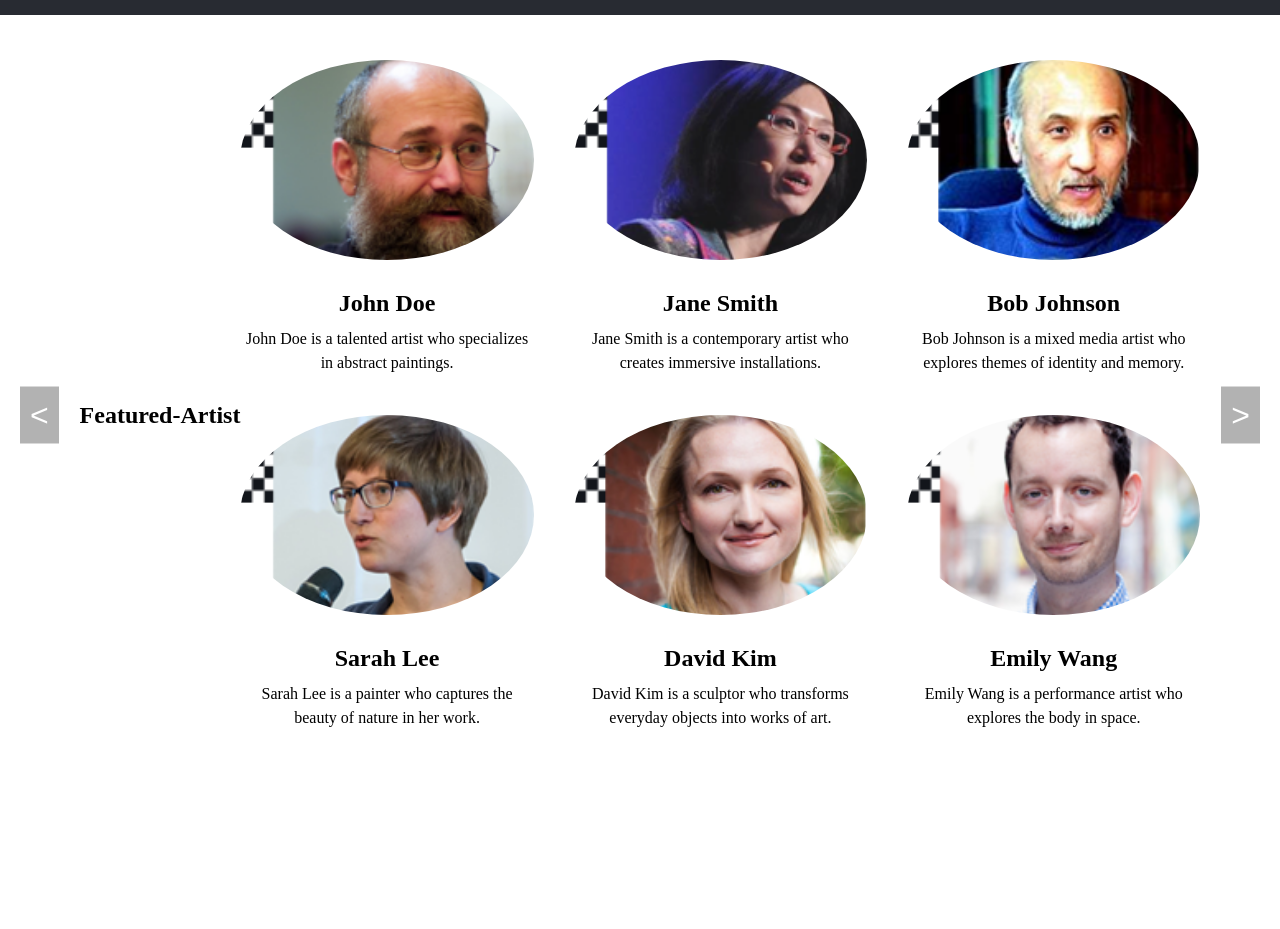
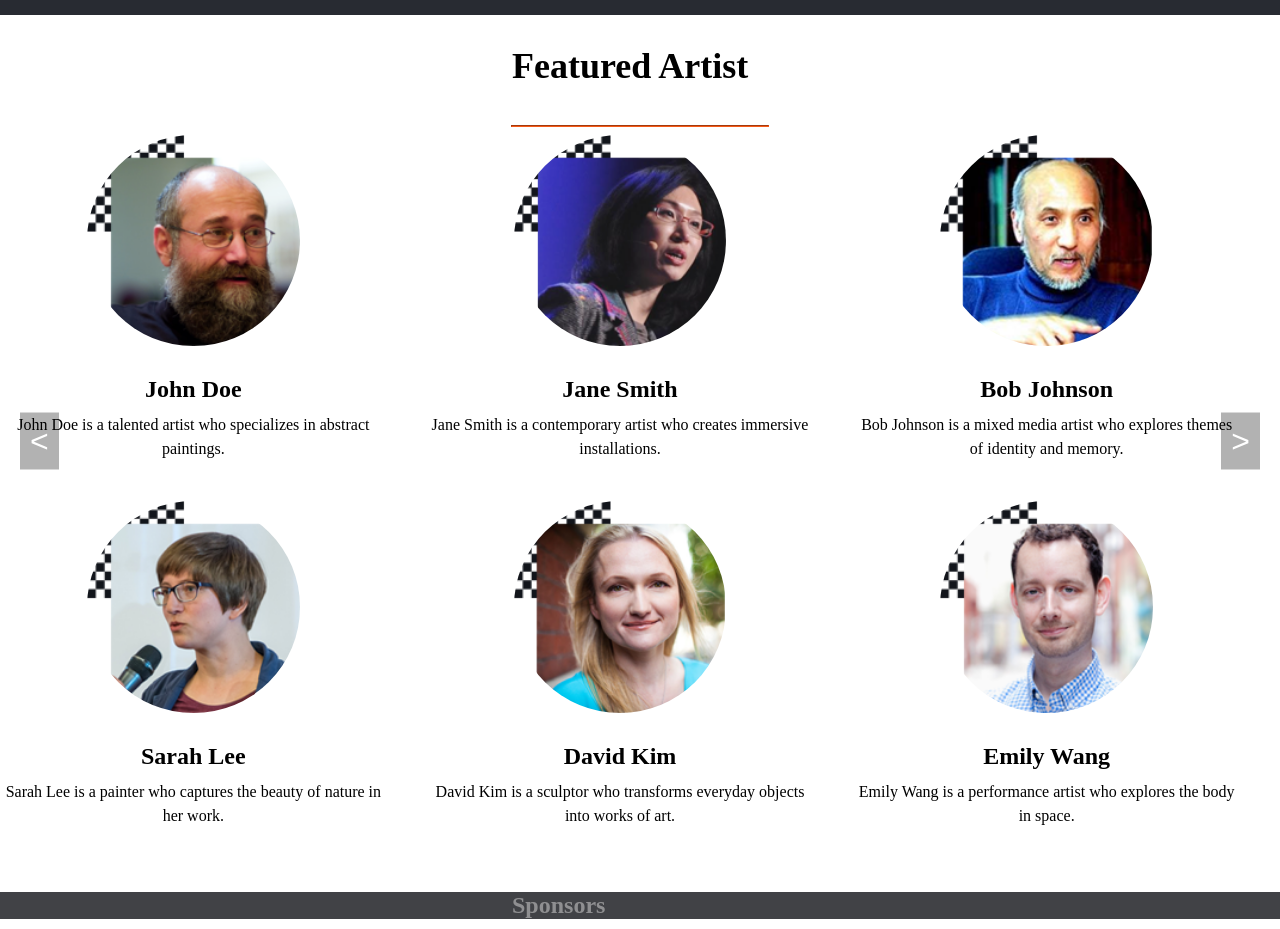
Before and after one commit to BezzB/Capstone-project, a website: page Index.html in a window 1280 px wide. Shown: the part 1280-2209 px from the top of the page. Before the commit the page ends 2095 px from the top, so only its background shows below. Drawn offline with Linux system fonts and the light colour scheme.

Commit message:
Added the sponers page

```diff
--- a/Index.html
+++ b/Index.html
@@ -117,14 +117,19 @@
 <!-- HTML code -->
 <section class="featured-artists">
   <div class="featured-artist">
-    <h2>Featured-Artist</h2>
+    <h2 class="">Featured Artist</h2>
   </div>
+  <hr class="hr">
   <div class="artists-container">
     <!-- Artists will be dynamically added here -->
   </div>
   <button class="prev-btn">&lt;</button>
   <button class="next-btn">&gt;</button>
 </section>
+<section class="sponsors">
+  <h3>Sponsors</h3>
+
+</section>
 <script src="./index.js"></script>
   </body>
 
--- a/styles/about-page.css
+++ b/styles/about-page.css
@@ -71,10 +71,9 @@
 /* CSS code */
 .featured-artists {
     position: relative;
-    display: flex;
     justify-content: center;
     align-items: center;
-    height: 100vh;
+    height: 100%;
   }
 
   .artists-container {
@@ -84,7 +83,7 @@
     align-items: center;
     margin: 0 -20px;
     width: 100%;
-    max-width: 1000px;
+    max-width: 100%;
     overflow: hidden;
   }
 
@@ -98,8 +97,8 @@
   }
 
   .portrait {
-    width: 100%;
-    height: 200px;
+    width: 55%;
+    height: 100%;
     object-fit: cover;
     border-radius: 50%;
     margin-bottom: 10px;
@@ -136,3 +135,21 @@
   .next-btn {
     right: 20px;
   }
+
+  .featured-artist{
+    display: flex;
+    flex-direction: row;
+    align-items: center;
+    font-size: x-large;
+    margin-left: 40%;
+  }
+
+  .sponsors{
+    background: #414246;
+
+  }
+  .sponsors h3 {
+    margin-left: 40%;
+    color: #8F8F91;
+
+  }
```
